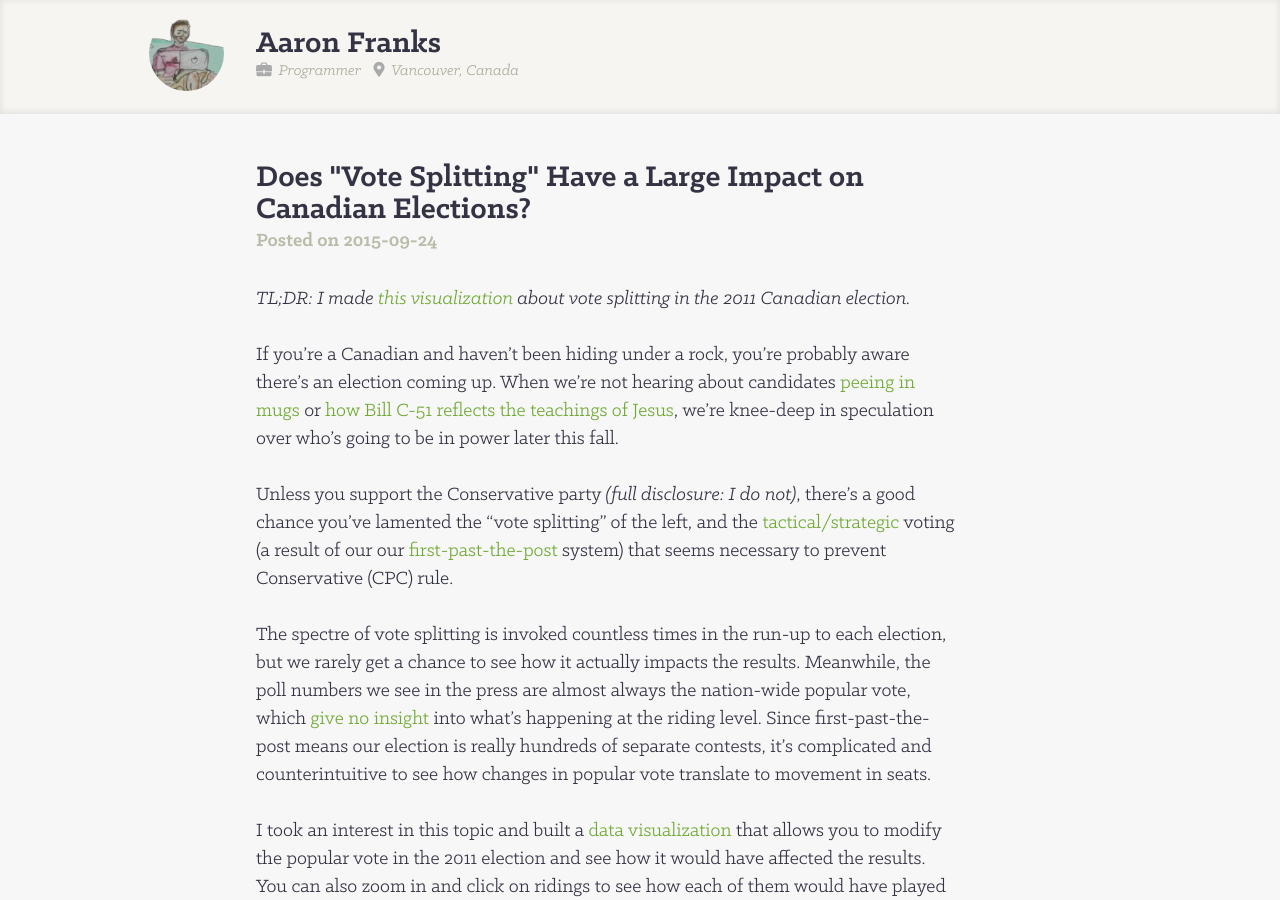
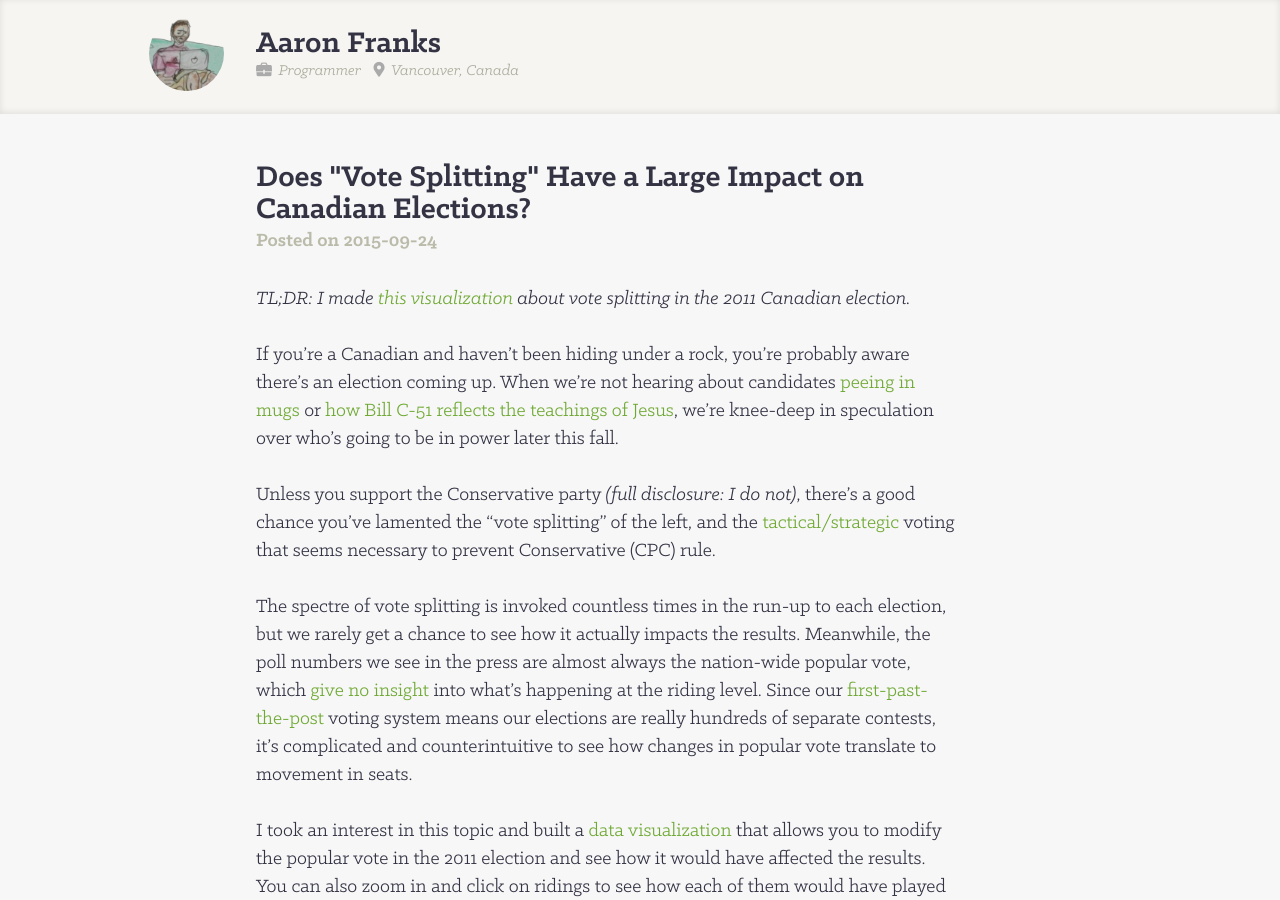
Before and after one commit to af/af.github.com, a Jekyll site: the page built from _posts/2015-09-24-votesplit.md, in a window 1280 px wide and 900 px high. Built offline with Jekyll 4.4.1, drawn with Linux system fonts in a browser that asks for light colours; Markdown is read by kramdown in place of the engine named in the settings.

Commit message:
Another post tweak.

```diff
--- a/_posts/2015-09-24-votesplit.md
+++ b/_posts/2015-09-24-votesplit.md
@@ -17,7 +17,7 @@ we're knee-deep in speculation over who's going to be in power later this fall.
 Unless you support the Conservative party *(full disclosure: I do not)*, there's
 a good chance you've lamented the "vote splitting" of the left, and the
 [tactical/strategic](https://en.wikipedia.org/wiki/First-past-the-post_voting#Criticisms)
-voting (a result of our our [first-past-the-post](https://en.wikipedia.org/wiki/First-past-the-post_voting) system) that seems necessary to prevent Conservative (CPC) rule.
+voting that seems necessary to prevent Conservative (CPC) rule.
 
 The spectre of vote splitting is invoked countless times in the run-up to each
 election, but we rarely get a chance to see how it actually impacts the results.
@@ -25,7 +25,8 @@ Meanwhile, the poll numbers we see in the press are almost always the
 nation-wide popular vote, which [give no
 insight](http://thetyee.ca/Mediacheck/2015/09/16/Stop-Sharing-Nationwide-Election-Polls/)
 into what's happening at the riding level.
-Since first-past-the-post means our election is really
+Since our [first-past-the-post](https://en.wikipedia.org/wiki/First-past-the-post_voting)
+voting system means our elections are really
 hundreds of separate contests, it's complicated and counterintuitive to see how
 changes in popular vote translate to movement in seats.
 
```
